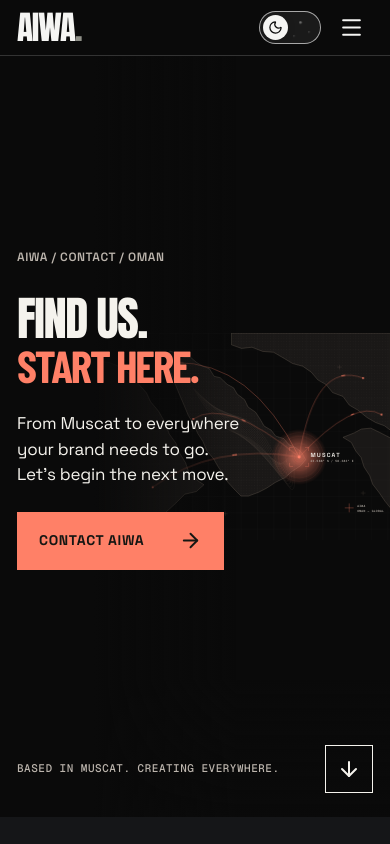
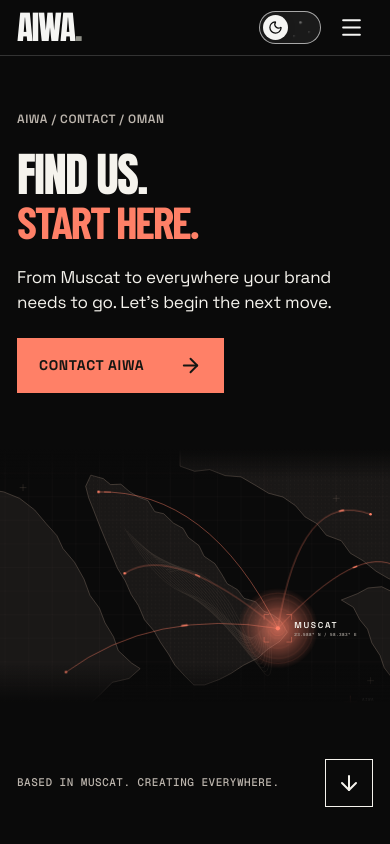
Before and after one commit to baba-dev/AMG-Web-V3, a Next.js app: page /contact in a window 390 px wide. Shown: the top 844 px of the page. Built offline with nearby package versions, Linux system fonts and the light colour scheme; a web font is replaced by a local one.

Commit message:
feat(contact): refine mobile stacking, warm-paper theme and reduced motion

```diff
--- a/src/components/contact/contact-hero-v2.css
+++ b/src/components/contact/contact-hero-v2.css
@@ -22,3 +22,20 @@
 }
 @keyframes signal-word{from{opacity:0;clip-path:inset(100% 0 0);transform:translateY(.18em)}to{opacity:1;clip-path:inset(0);transform:translateY(0)}}
 @keyframes signal-rise{from{opacity:0;transform:translateY(12px)}to{opacity:1;transform:translateY(0)}}
+
+.light .contact-signal{--signal-bg:#f5f3ed;--signal-ink:#151613;--signal-muted:#55514c;--signal-accent:#b74730;--signal-button-ink:#fff}
+.light .contact-signal .muscat-signal__geography{opacity:.87}
+@media(max-width:1100px){.contact-signal__content{max-width:70%}.contact-signal__art{inset-inline-start:20%}}
+@media(max-width:767px){
+ .contact-signal{min-height:calc(100svh - 56px);grid-template-rows:auto auto auto;gap:18px;padding-block:clamp(36px,7vw,60px) 18px}
+ .contact-signal__content{max-width:100%;grid-row:1}
+ .contact-signal__eyebrow{margin-bottom:24px}
+ .contact-signal__copy{margin:22px 0;max-width:32ch}
+ .contact-signal__art{position:relative;inset:auto;grid-row:2;z-index:0;margin-inline:calc(-1 * var(--aiwa-gutter));height:clamp(220px,65vw,390px);overflow:hidden}
+ .contact-signal__art .muscat-signal{width:110%;max-width:none;max-height:none}
+ .contact-signal__art::after{background:linear-gradient(0deg,var(--signal-bg),transparent 15%,transparent 88%,var(--signal-bg))}
+ .contact-signal__foot{grid-row:3}
+ .contact-signal__cta{min-height:52px}
+}
+@media(max-width:360px){.contact-signal__eyebrow{font-size:11px}.contact-signal__foot{letter-spacing:0}.contact-signal__art{height:215px}}
+@media(prefers-reduced-motion:reduce){.contact-signal *, .contact-signal *::before,.contact-signal *::after{animation:none!important;transition:none!important}}
```
